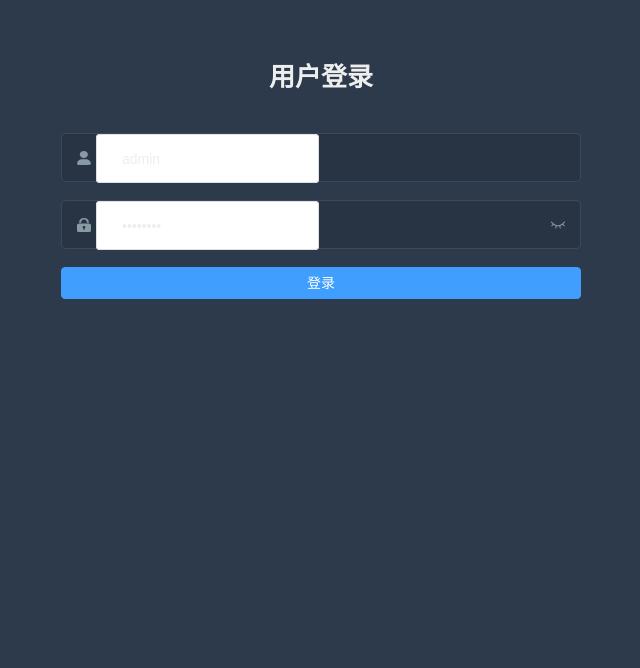
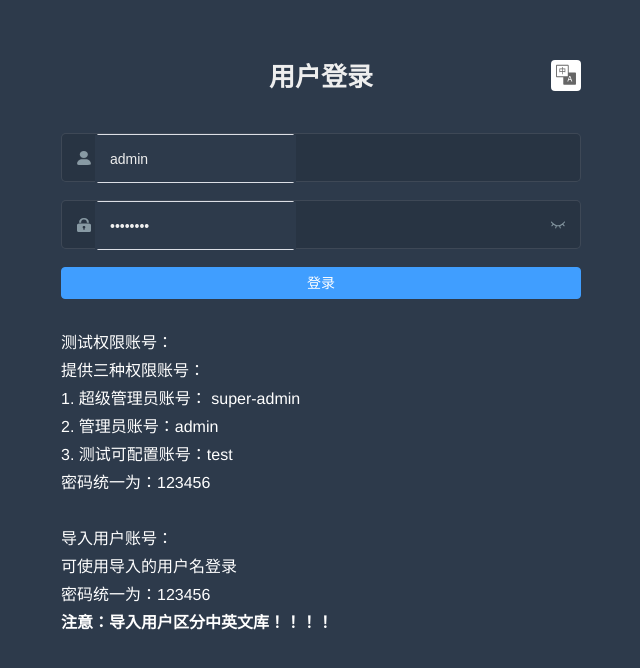
Before and after one commit to ChenJiaQi0/vue3-admin, a Vue app: page /#/login in a window 1280 px wide. Shown: the part 104-772 px from the top of the page, without its empty margins (319-959 px from the left). Built offline with nearby package versions, Linux system fonts and the light colour scheme.

Commit message:
处理项目国际化内容

```diff
--- a/src/components/LangSelect/index.vue
+++ b/src/components/LangSelect/index.vue
@@ -1,7 +1,7 @@
 <template>
   <el-dropdown trigger="click" class="international" @command="handleSetLanguage">
     <div>
-      <el-tooltip content="国际化" :effect="effect">
+      <el-tooltip :content="$t('msg.navBar.lang')" :effect="effect">
         <svg-icon icon="language" />
       </el-tooltip>
     </div>
@@ -39,6 +39,6 @@ const i18n = useI18n()
 const handleSetLanguage = (lang) => {
   i18n.locale.value = lang
   store.commit('app/setLanguage', lang)
-  ElMessage.success('更新成功')
+  ElMessage.success(i18n.t('msg.toast.switchLangSuccess'))
 }
 </script>
--- a/src/layout/components/Navbar/index.vue
+++ b/src/layout/components/Navbar/index.vue
@@ -13,12 +13,12 @@
         <template #dropdown>
           <el-dropdown-menu class="user-dropdown">
             <router-link to="/">
-              <el-dropdown-item> 首页 </el-dropdown-item>
+              <el-dropdown-item> {{ $t('msg.navBar.home') }} </el-dropdown-item>
             </router-link>
             <a target="_blank" href="">
-              <el-dropdown-item>课程主页</el-dropdown-item>
+              <el-dropdown-item>{{ $t('msg.navBar.course') }}</el-dropdown-item>
             </a>
-            <el-dropdown-item divided @click="logout"> 退出登录 </el-dropdown-item>
+            <el-dropdown-item divided @click="logout"> {{ $t('msg.navBar.logout') }} </el-dropdown-item>
           </el-dropdown-menu>
         </template>
       </el-dropdown>
--- a/src/views/login/index.vue
+++ b/src/views/login/index.vue
@@ -2,7 +2,8 @@
   <div class="login-container">
     <el-form class="login-form" :model="loginForm" :rules="loginRules" ref="loginFormRef">
       <div class="title-container">
-        <h3 class="title">用户登录</h3>
+        <h3 class="title">{{ $t('msg.login.title') }}</h3>
+        <lang-select class="lang-select" effect="light"></lang-select>
       </div>
 
       <el-form-item prop="username">
@@ -28,15 +29,16 @@
         </span>
       </el-form-item>
 
-      <el-button type="primary" style="width: 100%; margin-bottom: 30px" :loading="loading" @click="handleLogin"
-        >登录</el-button
-      >
+      <el-button type="primary" style="width: 100%; margin-bottom: 30px" :loading="loading" @click="handleLogin">{{
+        $t('msg.login.loginBtn')
+      }}</el-button>
+      <div class="tips" v-html="$t('msg.login.desc')"></div>
     </el-form>
   </div>
 </template>
 
 <script setup>
-import { ref } from 'vue'
+import { ref, computed } from 'vue'
 // 导入组件之后无需注册可直接使用
 // import { Avatar, Edit } from '@element-plus/icons'
 // import SvgIcon from '@/components/SvgIcon'
@@ -44,12 +46,15 @@ import { ref } from 'vue'
 import { validatePassword } from './rules'
 import { useStore } from 'vuex'
 import { useRouter } from 'vue-router'
+import { useI18n } from 'vue-i18n'
+import LangSelect from '@/components/LangSelect'
 
 // 登录动作处理
 const loading = ref(false)
 const loginFormRef = ref(null)
 const store = useStore()
 const router = useRouter()
+const i18n = useI18n()
 const handleLogin = () => {
   loginFormRef.value.validate((valid) => {
     if (!valid) return
@@ -80,7 +85,9 @@ const loginRules = ref({
     {
       required: true,
       trigger: 'blur',
-      message: '用户名为必填项'
+      message: computed(() => {
+        return i18n.t('msg.login.usernameRule')
+      })
     }
   ],
   password: [
@@ -114,7 +121,6 @@ $cursor: #fff;
   width: 100%;
   background-color: $bg;
   overflow: hidden;
-
   .login-form {
     position: relative;
     width: 520px;
@@ -136,14 +142,26 @@ $cursor: #fff;
       width: 85%;
 
       input {
-        background: transparent;
-        border: 0px;
-        -webkit-appearance: none;
-        border-radius: 0px;
+        background: $bg;
+        border: 0;
         padding: 12px 5px 12px 15px;
         color: $light_gray;
         height: 47px;
         caret-color: $cursor;
+        margin-left: -12px;
+        margin-right: -12px;
+      }
+    }
+  }
+  .tips {
+    font-size: 16px;
+    line-height: 28px;
+    color: #fff;
+    margin-bottom: 10px;
+
+    span {
+      &:first-of-type {
+        margin-right: 16px;
       }
     }
   }
@@ -165,6 +183,17 @@ $cursor: #fff;
       text-align: center;
       font-weight: bold;
     }
+
+    ::v-deep(.lang-select) {
+      position: absolute;
+      top: 4px;
+      right: 0;
+      background-color: white;
+      font-size: 22px;
+      padding: 4px;
+      border-radius: 4px;
+      cursor: pointer;
+    }
   }
 
   .show-pwd {
--- a/src/views/login/rules.js
+++ b/src/views/login/rules.js
@@ -1,7 +1,8 @@
+import i18n from '@/i18n'
 export const validatePassword = () => {
   return (rule, value, callback) => {
     if (value.length < 6) {
-      callback(new Error('密码不能少于6位'))
+      callback(new Error(i18n.global.t('msg.login.passwordRule')))
     } else {
       callback()
     }
```
